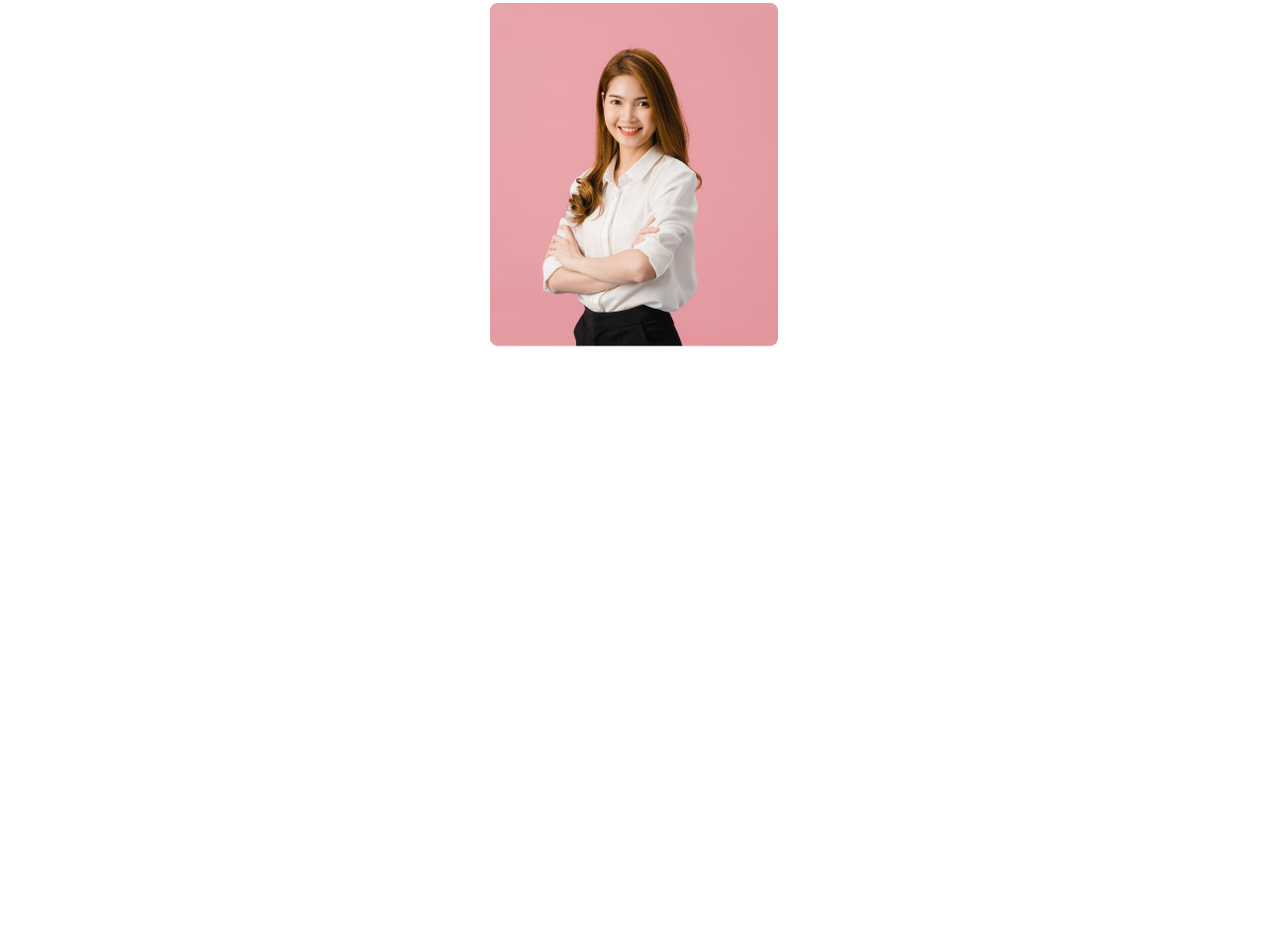
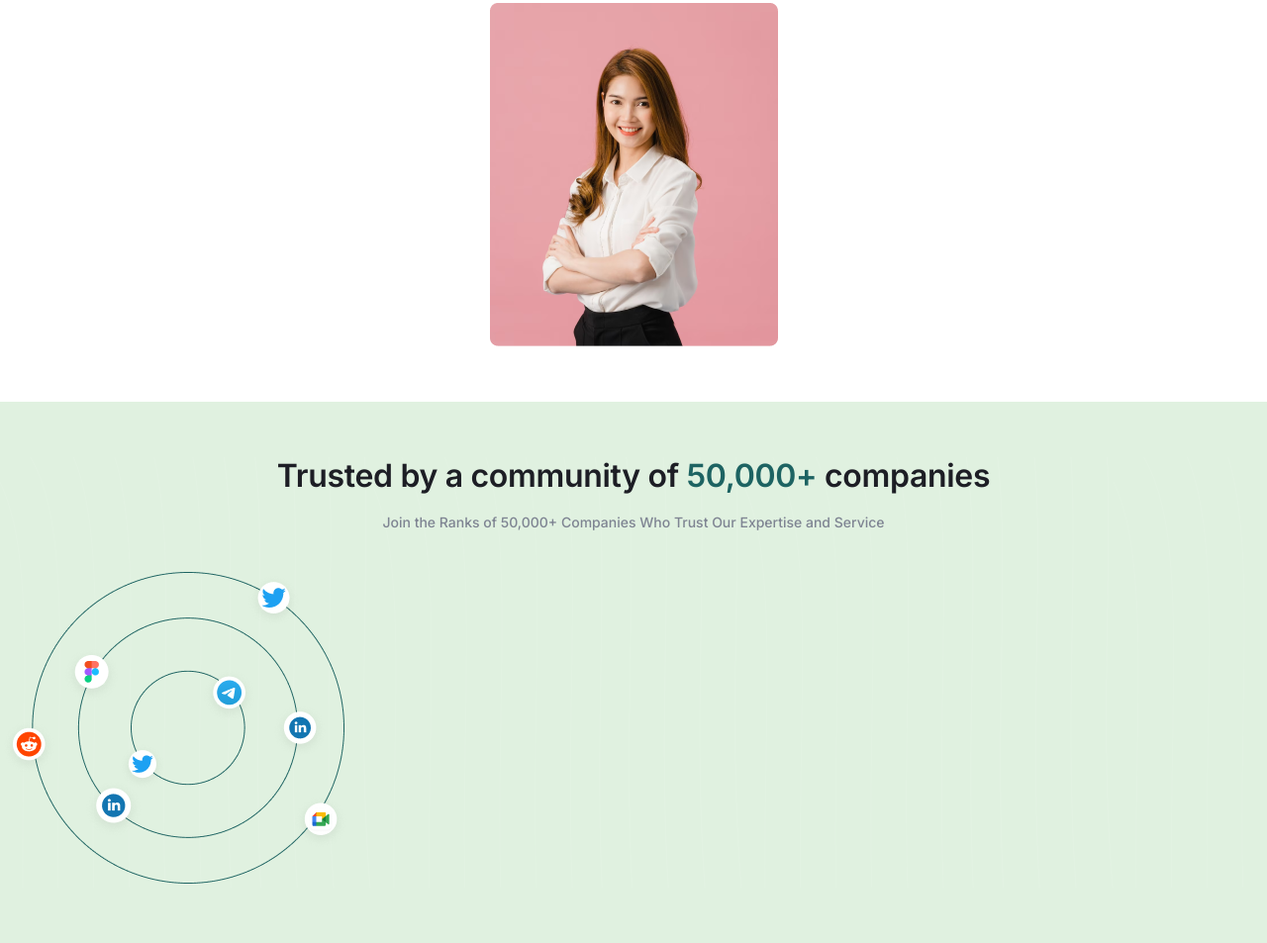
Before and after one commit to viniciusmurara/ProvaHTML, a plain HTML site: page index.html in a window 1280 px wide. Shown: the part 2886-3839 px from the top of the page at 99% size. Before the commit the page ends 3236 px from the top, so only its background shows below. Drawn offline with Linux system fonts and the light colour scheme; a web font is replaced by a local one.

Commit message:
ProvaHTML

```diff
--- a/index.html
+++ b/index.html
@@ -183,6 +183,23 @@
                 </div>
             </div>
         </section>
+        <section class="container-5">
+            <div class="background-element">
+                <div class="section-7">
+                    <div class="title-7">
+                        <p>Trusted by a community of <span>50,000+</span> companies</p>
+                    </div>
+                    <div class="text-6">
+                        <p>Join the Ranks of 50,000+ Companies Who Trust Our Expertise and Service</p>
+                    </div>
+                </div>
+                <div class="section-8">
+                    <div class="img-5">
+                        <img src="img/Group 33120.png" alt="apps">
+                    </div>
+                </div>
+            </div>
+        </section>
     </main>
 </body>
 </html>
--- a/style.CSS
+++ b/style.CSS
@@ -291,5 +291,47 @@ main{
 .img-4{
     display: flex;
     justify-content: center;
-    margin-top: 32px;
+    margin: 32px 0px 56px 0px;
 }
+
+.container-5{
+    background-color: #E0F1E0;
+    padding: 56px 0px 56px 0px;
+}
+
+.background-element-2{
+    background-image: url(img/Element-2.svg);
+}
+
+.section-7{
+    display: flex;
+    flex-direction: column;
+    flex-wrap: wrap;
+    align-items: center;
+}
+
+.title-7{
+    color: #1D1E25;
+    font-size: 32px;
+    font-weight: 600;
+    line-height: 120%;
+    letter-spacing: -0.32px;
+    width: 90%;
+    margin: 0 auto;
+    text-align: center;
+}
+
+.title-7 span{
+    color: #1D6362;
+}
+
+.text-6{
+    text-align: center;
+    width: 90%;
+    margin: 0 auto;
+    font-size: 14px;
+    font-weight: 500;
+    line-height: 150%;
+    color: #7E8492;
+    padding: 16px 0px 40px 0px;
+}
```
Also changed, not shown: img/Element-2.svg (added), img/Group 33120.png (added).
